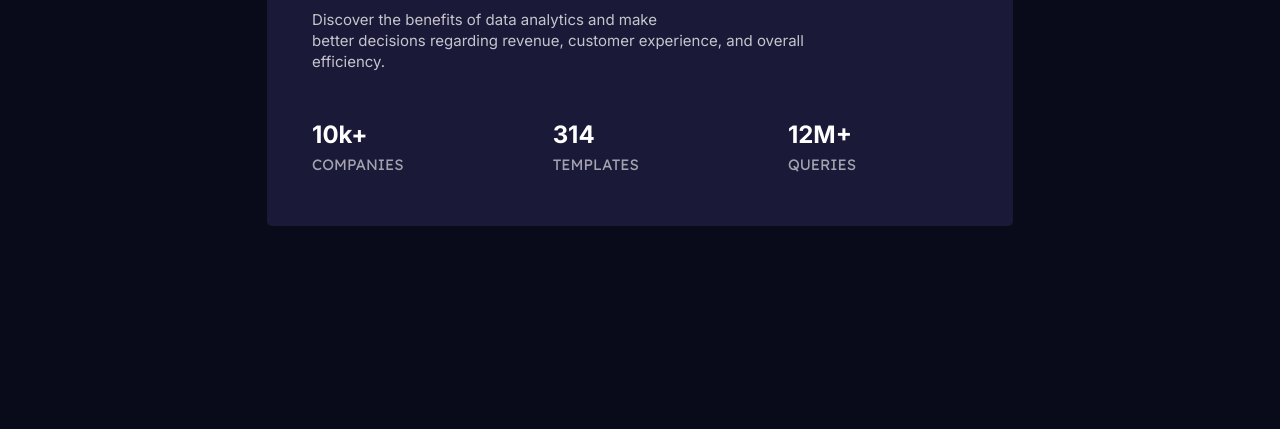
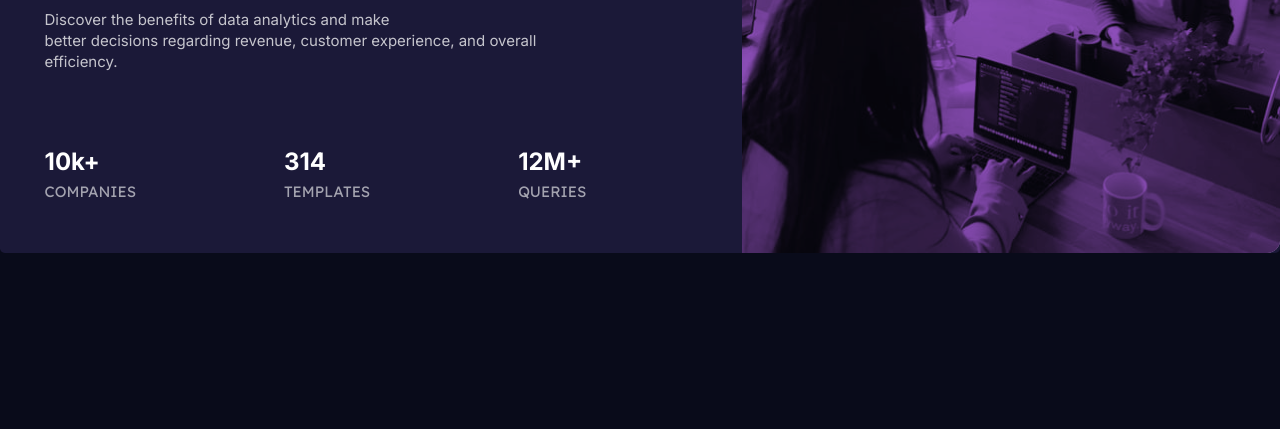
Before and after one commit to ThequestioneT/preview.stats.io, a plain HTML site: page docs/index.html in a window 1280 px wide. Shown: the part 371-800 px from the top of the page. Drawn offline with Linux system fonts and the light colour scheme; the site is published under a folder, as on GitHub Pages, so addresses that start at the root find nothing.

Commit message:
the final change

```diff
--- a/docs/index.html
+++ b/docs/index.html
@@ -46,7 +46,7 @@
         </div>
       </div>
       <div class="img-container">
-        <img class="img-desktop" src="/docs/images/image-header-desktop.jpg" alt="" />
+        <img class="img-desktop" src="images/image-header-desktop.jpg" alt="" />
       </div>
     </article>
   </main>
```
